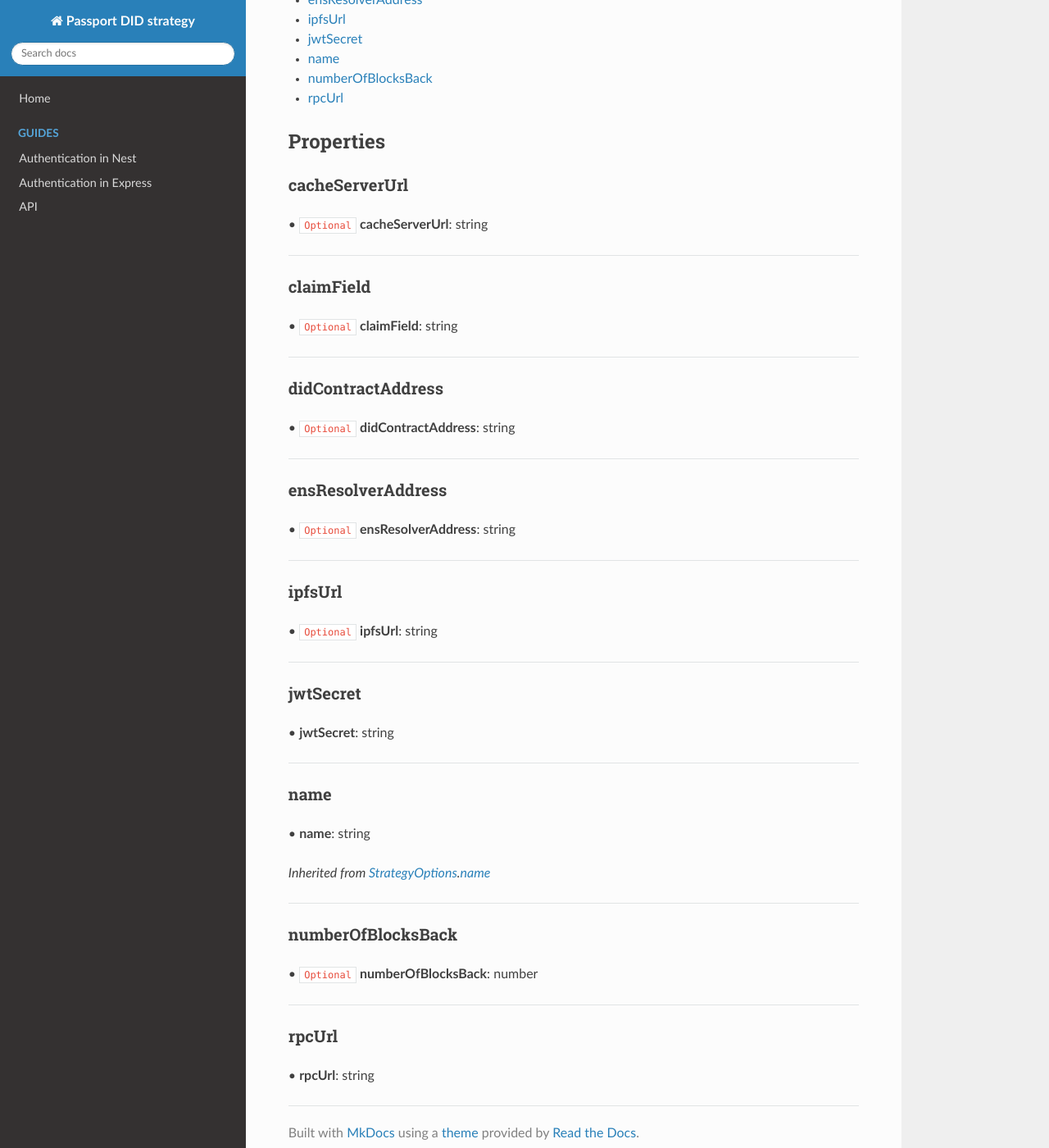
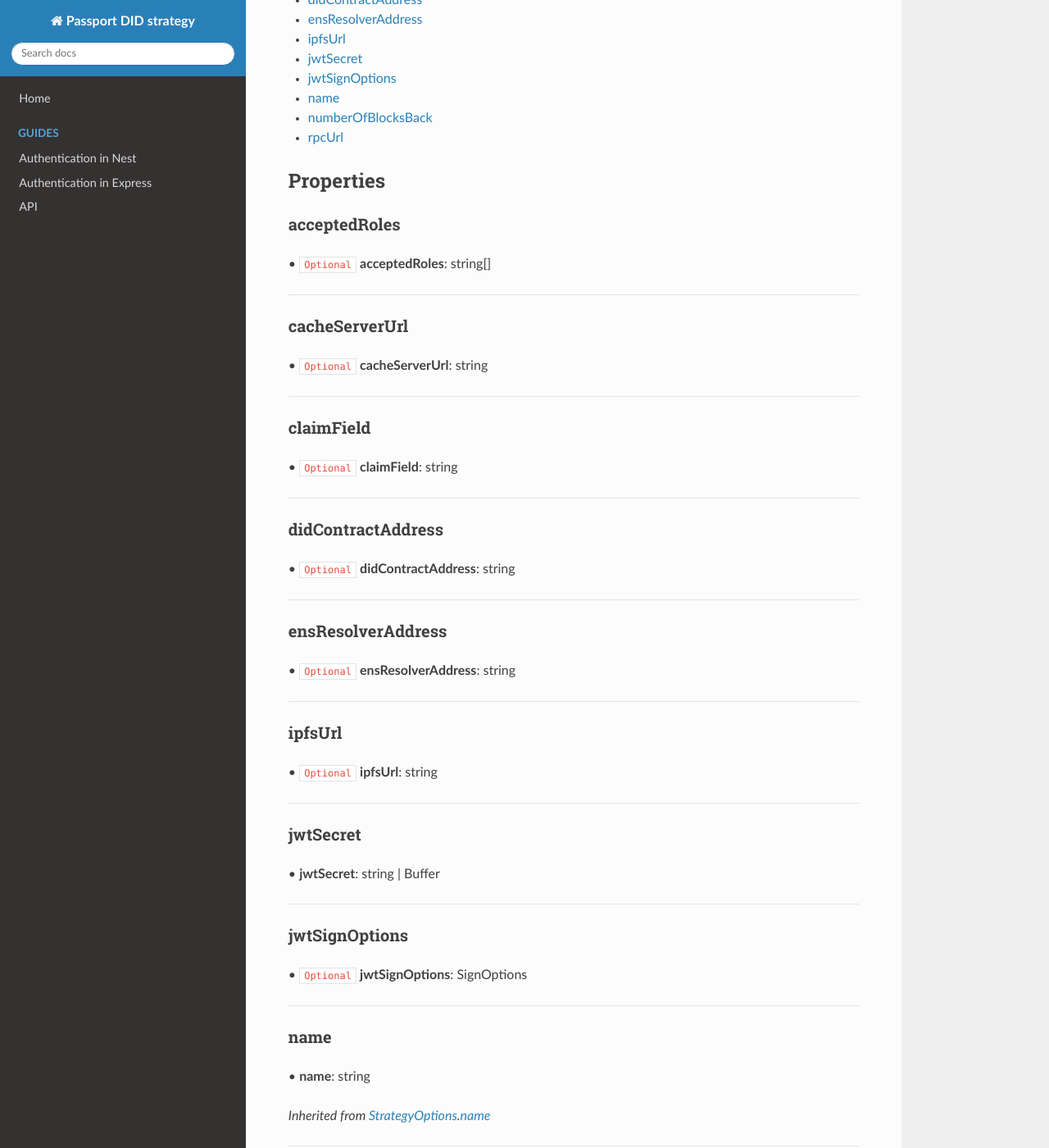
Before and after one commit to energywebfoundation/passport-did-auth, an MkDocs documentation site: the page built from docs/api/interfaces/loginstrategyoptions.md, in a window 1280 px wide and 1400 px high, scrolled down 598 px. Shown: the whole window at 82% size. Built offline with MkDocs 1.6.1, drawn with Linux system fonts in a browser that asks for light colours; nearby versions of some CDN libraries.

Commit message:
docs: update docs with new LoginStrategy options
Added options are acceptedRoles and jwtSignOptions

```diff
--- a/docs/api/interfaces/loginstrategyoptions.md
+++ b/docs/api/interfaces/loginstrategyoptions.md
@@ -14,17 +14,25 @@
 
 ### Properties
 
+* [acceptedRoles](loginstrategyoptions.md#acceptedroles)
 * [cacheServerUrl](loginstrategyoptions.md#cacheserverurl)
 * [claimField](loginstrategyoptions.md#claimfield)
 * [didContractAddress](loginstrategyoptions.md#didcontractaddress)
 * [ensResolverAddress](loginstrategyoptions.md#ensresolveraddress)
 * [ipfsUrl](loginstrategyoptions.md#ipfsurl)
 * [jwtSecret](loginstrategyoptions.md#jwtsecret)
+* [jwtSignOptions](loginstrategyoptions.md#jwtsignoptions)
 * [name](loginstrategyoptions.md#name)
 * [numberOfBlocksBack](loginstrategyoptions.md#numberofblocksback)
 * [rpcUrl](loginstrategyoptions.md#rpcurl)
 
 ## Properties
+
+### acceptedRoles
+
+• `Optional` **acceptedRoles**: string[]
+
+___
 
 ### cacheServerUrl
 
@@ -58,7 +66,13 @@ ___
 
 ### jwtSecret
 
-•  **jwtSecret**: string
+•  **jwtSecret**: string \| Buffer
+
+___
+
+### jwtSignOptions
+
+• `Optional` **jwtSignOptions**: SignOptions
 
 ___
 
```
Also changed, not shown: docs/api/classes/loginstrategy.md (+22 -8 lines).
